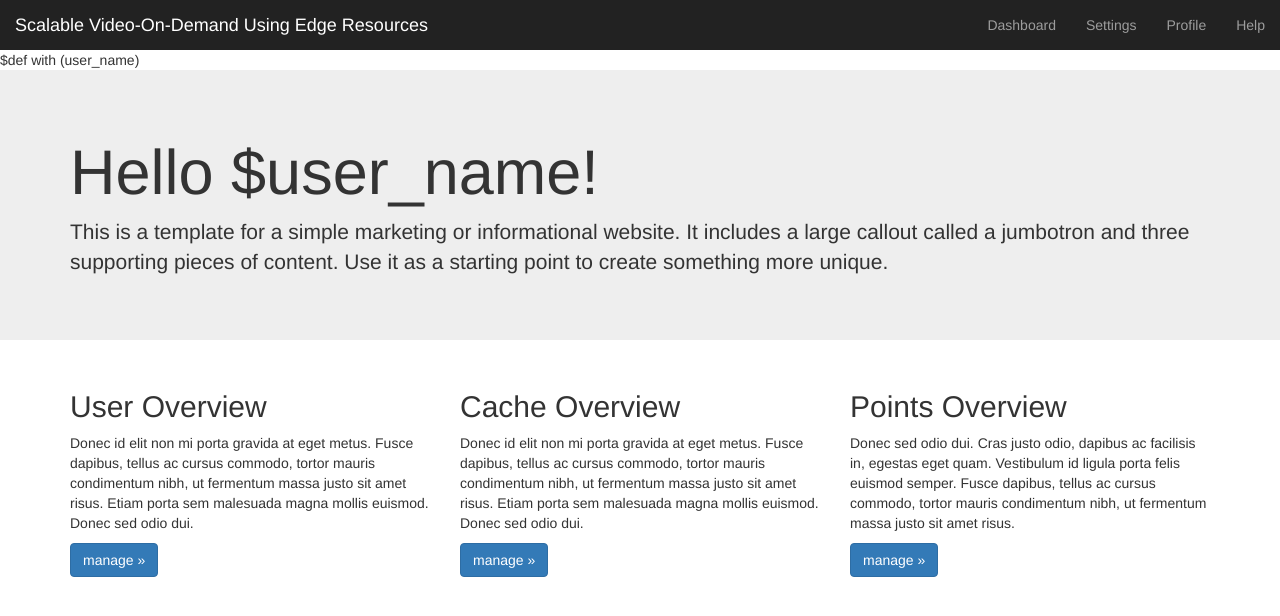
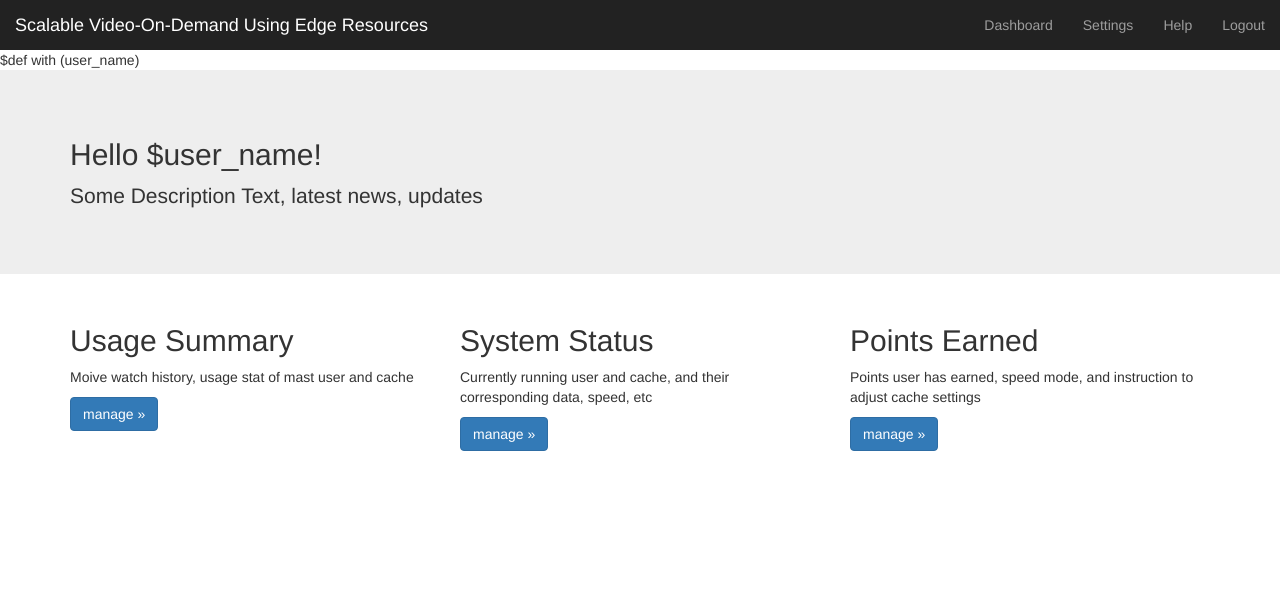
Before and after one commit to kw1jjang/CalVoD, a Python web app: template templates/user_overview.html in a window 1280 px wide. Shown: the top 616 px of the page. Run offline with Jinja, Linux system fonts and the light colour scheme; the template is opened without the code that fills it, so the values that code supplies are empty; some libraries are stand-ins or nearby versions.

Commit message:
added some front end

```diff
--- a/templates/login.html
+++ b/templates/login.html
@@ -26,6 +26,8 @@
         <label for="inputPassword" class="sr-only">Password</label>
         <input type="password" name="inputPassword" class="form-control" placeholder="Password" required>
         <button class="btn btn-lg btn-primary btn-block" type="submit">Login</button>
+        <br>
+        <a href="./signup">Registration<a/>
       </form>
 
     </div> <!-- /container -->
--- a/templates/user_overview.html
+++ b/templates/user_overview.html
@@ -31,10 +31,10 @@
         </div>
         <div id="navbar" class="navbar-collapse collapse">
           <ul class="nav navbar-nav navbar-right">
-            <li><a href="#">Dashboard</a></li>
+            <li><a href="./user_overview">Dashboard</a></li>
             <li><a href="#">Settings</a></li>
-            <li><a href="#">Profile</a></li>
             <li><a href="#">Help</a></li>
+            <li><a href="./logout">Logout</a></li>
           </ul>
         </div>
       </div>
@@ -42,27 +42,28 @@
 
     <div class="jumbotron">
       <div class="container">
-        <h1>Hello $user_name!</h1>
-        <p>This is a template for a simple marketing or informational website. It includes a large callout called a jumbotron and three supporting pieces of content. Use it as a starting point to create something more unique.</p>
+        <h2>Hello $user_name!</h2>
+          <p>Some Description Text, latest news, updates</p>
       </div>
     </div>
 
     <div class="container">
       <!-- Example row of columns -->
+
       <div class="row">
         <div class="col-md-4">
-          <h2>User Overview</h2>
-          <p>Donec id elit non mi porta gravida at eget metus. Fusce dapibus, tellus ac cursus commodo, tortor mauris condimentum nibh, ut fermentum massa justo sit amet risus. Etiam porta sem malesuada magna mollis euismod. Donec sed odio dui. </p>
+          <h2>Usage Summary</h2>
+          <p>Moive watch history, usage stat of mast user and cache</p>
           <p><a class="btn btn-primary" href="#" role="button">manage &raquo;</a></p>
         </div>
         <div class="col-md-4">
-          <h2>Cache Overview</h2>
-          <p>Donec id elit non mi porta gravida at eget metus. Fusce dapibus, tellus ac cursus commodo, tortor mauris condimentum nibh, ut fermentum massa justo sit amet risus. Etiam porta sem malesuada magna mollis euismod. Donec sed odio dui. </p>
+          <h2>System Status</h2>
+          <p>Currently running user and cache, and their corresponding data, speed, etc</p>
           <p><a class="btn btn-primary" href="#" role="button">manage &raquo;</a></p>
        </div>
         <div class="col-md-4">
-          <h2>Points Overview</h2>
-          <p>Donec sed odio dui. Cras justo odio, dapibus ac facilisis in, egestas eget quam. Vestibulum id ligula porta felis euismod semper. Fusce dapibus, tellus ac cursus commodo, tortor mauris condimentum nibh, ut fermentum massa justo sit amet risus.</p>
+          <h2>Points Earned</h2>
+          <p>Points user has earned, speed mode, and instruction to adjust cache settings</p>
           <p><a class="btn btn-primary" href="#" role="button">manage &raquo;</a></p>
         </div>
       </div>
```
Also changed, not shown: templates/overview.html (+5 -4 lines).
